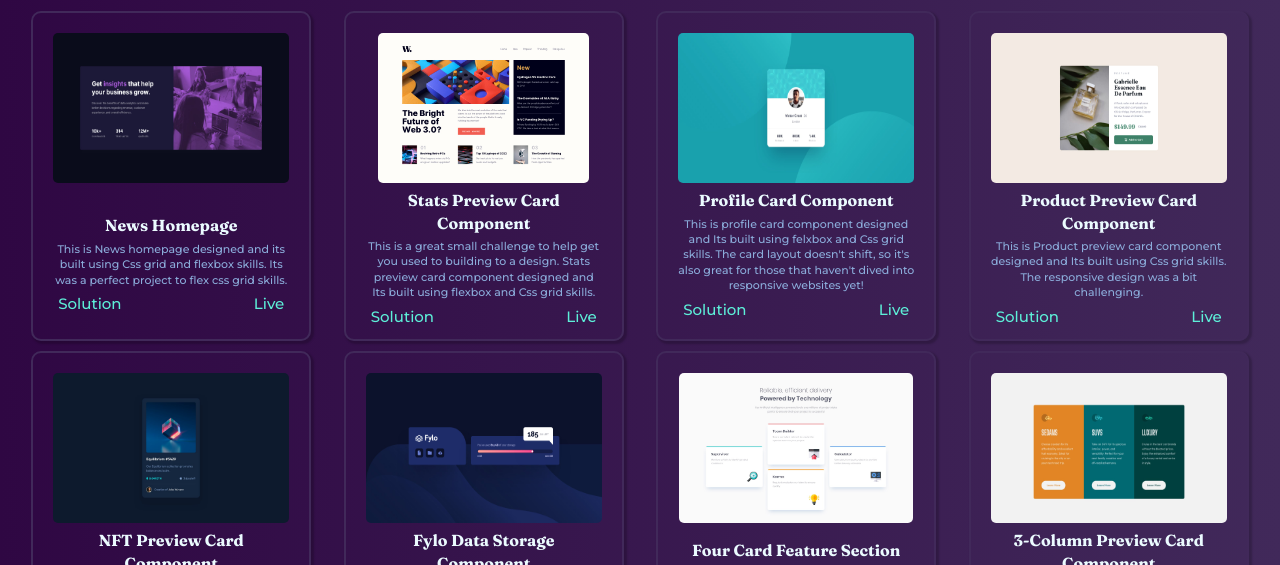
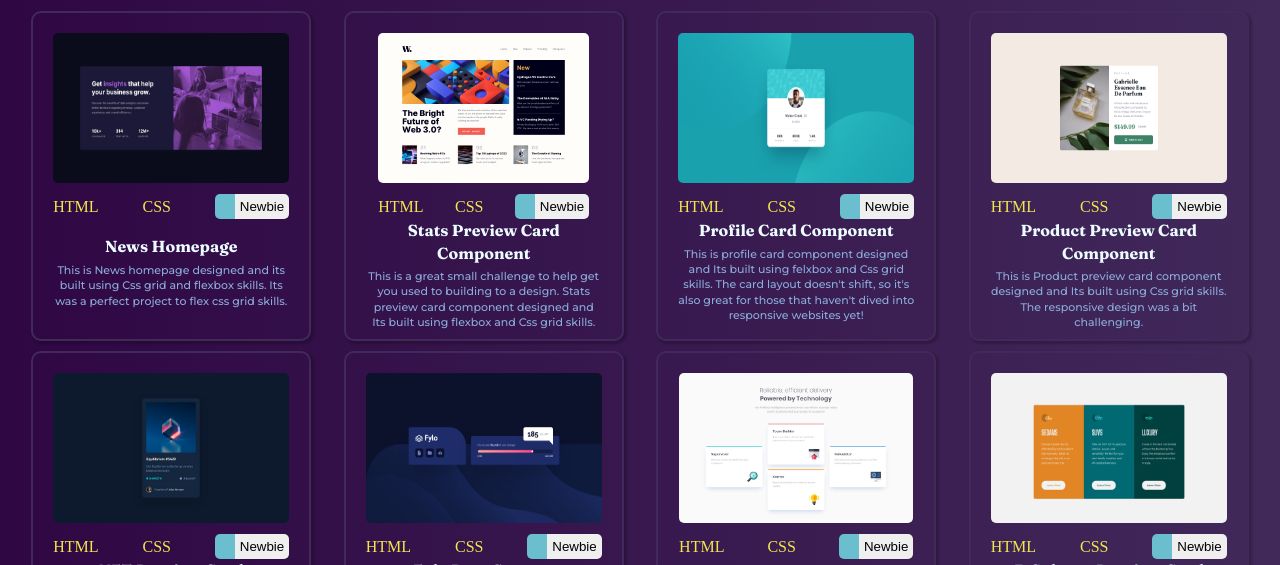
Before and after one commit to jomoke814/Frontend-Mentor-challenges, a plain HTML site: page index.html in a window 1280 px wide. Shown: the part 387-952 px from the top of the page. Drawn offline with Linux system fonts and the light colour scheme.

Commit message:
changing card dynamic code

```diff
--- a/css/styles.css
+++ b/css/styles.css
@@ -112,6 +112,24 @@ video {
     border-radius: 5px;
 }
 
+.tags {
+    display: flex;
+    justify-content: space-between;
+    align-items: center;
+    margin-top: 5px;
+}
+
+.tags p {
+    color: #f1e74d;
+}
+
+button {
+    border: none;
+    border-radius: 5px;
+    padding: 5px;
+    border-left: 20px solid rgb(106, 190, 205);;
+}
+
 .links {
     display: flex;
     align-items: center;
--- a/js/app.js
+++ b/js/app.js
@@ -2,19 +2,68 @@
 
 const projectCards = document.querySelector('.project-card');
 projects.forEach(project => {
-    projectCards.innerHTML += `
-    <div class="cards">
-                <div class="image">
-                    <img src="images/${project.image}" alt="design-img">
-                </div>
-                <div class="description">
-                    <h2>${project.name}</h2>
-                    <p>${project.description}</p>
-                    <div class="links">
-                        <a href="https://github.com/jomoke814/news-homepage">Solution</a>
-                        <a href="https://jomoke814.github.io/news-homepage/">Live</a>
-                    </div>
-                </div>
-            </div>
-    `;
+    const card = document.createElement('div');
+    card.classList.add('cards');
+    const image = document.createElement('div');
+    image.classList.add('image');
+    const img = document.createElement('img');
+    img.setAttribute('src', `${project.image}`)
+    const tags = document.createElement('div');
+    tags.classList.add('tags');
+    const para1 = document.createElement('p');
+    para1.textContent = `${project.tags.tag1}`;
+    const para2 = document.createElement('p');
+    para2.textContent = `${project.tags.tag2}`;
+    const buttonTag = document.createElement('button');
+    buttonTag.textContent = `${project.tags.tag3}`;
+    const descriptionTag = document.createElement('div');
+    descriptionTag.classList.add('description');
+    const heading = document.createElement('h2');
+    heading.textContent = `${project.title}`;
+    const para = document.createElement('p');
+    para.textContent = `${project.description}`;
+    const linkTag = document.createElement('div');
+    linkTag.classList.add('links');
+    const para3 = document.createElement('p')
+    para3.textContent =
+
+
+    projectCards.appendChild(card);
+    card.appendChild(image);
+    image.appendChild(img);
+    image.appendChild(tags);
+    tags.appendChild(para1);
+    tags.appendChild(para2);
+    tags.appendChild(buttonTag);
+    card.appendChild(descriptionTag);
+    descriptionTag.appendChild(heading);
+    descriptionTag.appendChild(para);
+    descriptionTag.appendChild(linkTag);
 })
+
+
+
+
+
+
+
+
+
+
+
+
+
+
+    // <div class="cards">
+    //             <div class="image">
+    //                 <img src="images/${project.image}" alt="design-img">
+    //             </div>
+    //             <div class="description">
+    //                 <h2>${project.name}</h2>
+    //                 <p>${project.description}</p>
+    //                 <div class="links">
+    //                     <a href="https://github.com/jomoke814/news-homepage">Solution</a>
+    //                     <a href="https://jomoke814.github.io/news-homepage/">Live</a>
+    //                 </div>
+    //             </div>
+    //         </div>
--- a/js/projects.js
+++ b/js/projects.js
@@ -1,57 +1,156 @@
 let projects = [
     {
-        image: "desktop-design-2.jpg",
-        name: "News Homepage",
+        image: "images/desktop-design-2.jpg",
+        tags: {
+            tag1: 'HTML',
+            tag2: 'CSS',
+            tag3: 'Newbie'
+        },
+        title: "News Homepage",
         description: "This is News homepage designed and its built using Css grid and flexbox skills. Its was a perfect project to flex css grid skills.",
+        link: {
+            link1: '',
+            link2: ''
+        }
     },
     {
-        image: "desktop-design.jpg",
-        name: "Stats Preview Card Component",
+        image: "images/desktop-design.jpg",
+        tags: {
+            tag1: 'HTML',
+            tag2: 'CSS',
+            tag3: 'Newbie'
+        },
+        title: "Stats Preview Card Component",
         description: "This is a great small challenge to help get you used to building to a design. Stats preview card component designed and Its built using flexbox and Css grid skills.",
+        link: {
+            link1: '',
+            link2: ''
+        }
     },
     {
-        image: "desktop-design-3.jpg",
-        name: "Profile Card Component",
+        image: "images/desktop-design-3.jpg",
+        tags: {
+            tag1: 'HTML',
+            tag2: 'CSS',
+            tag3: 'Newbie'
+        },
+        title: "Profile Card Component",
         description: "This is profile card component designed and Its built using felxbox and Css grid skills. The card layout doesn't shift, so it's also great for those that haven't dived into responsive websites yet!",
+        link: {
+            link1: '',
+            link2: ''
+        }
     },
     {
-        image: "desktop-design-4.jpg",
-        name: "Product Preview Card Component",
+        image: "images/desktop-design-4.jpg",
+        tags: {
+            tag1: 'HTML',
+            tag2: 'CSS',
+            tag3: 'Newbie'
+        },
+        title: "Product Preview Card Component",
         description: "This is Product preview card component designed and Its built using Css grid skills. The responsive design was a bit challenging.",
+        link: {
+            link1: '',
+            link2: ''
+        }
     },
     {
-        image: "desktop-design-5.jpg",
-        name: "NFT Preview Card Component",
+        image: "images/desktop-design-5.jpg",
+        tags: {
+            tag1: 'HTML',
+            tag2: 'CSS',
+            tag3: 'Newbie'
+        },
+        title: "NFT Preview Card Component",
         description: "This HTML & CSS only challenge is perfect for anyone just starting out or anyone wanting a small project to play around with.",
+        link: {
+            link1: '',
+            link2: ''
+        }
     },
     {
-        image: "desktop-design-6.jpg",
-        name: "Fylo Data Storage Component",
+        image: "images/desktop-design-6.jpg",
+        tags: {
+            tag1: 'HTML',
+            tag2: 'CSS',
+            tag3: 'Newbie'
+        },
+        title: "Fylo Data Storage Component",
         description: "This component has some interesting CSS challenges in the design. If you're looking to test your CSS skills, this will be a great project for you.",
+        link: {
+            link1: '',
+            link2: ''
+        }
     },
     {
-        image: "desktop-design-7.jpg",
-        name: "Four Card Feature Section",
+        image: "images/desktop-design-7.jpg",
+        tags: {
+            tag1: 'HTML',
+            tag2: 'CSS',
+            tag3: 'Newbie'
+        },
+        title: "Four Card Feature Section",
         description: "A nice layout-based challenge for beginners. This will test anyone who is new to multi-column and responsive layouts.",
+        link: {
+            link1: '',
+            link2: ''
+        }
     },
     {
-        image: "desktop-design-8.jpg",
-        name: "3-Column Preview Card Component",
+        image: "images/desktop-design-8.jpg",
+        tags: {
+            tag1: 'HTML',
+            tag2: 'CSS',
+            tag3: 'Newbie'
+        },
+        title: "3-Column Preview Card Component",
         description: "This challenge is perfect if you're just getting started. The shift between the layouts will be a nice test if you're new to building responsive projects.",
+        link: {
+            link1: '',
+            link2: ''
+        }
     },
     {
-        image: "desktop-preview.jpg",
-        name: "Order Summary Component",
+        image: "images/desktop-preview.jpg",
+        tags: {
+            tag1: 'HTML',
+            tag2: 'CSS',
+            tag3: 'Newbie'
+        },
+        title: "Order Summary Component",
         description: "A perfect project for newbies who are starting to build confidence with layouts. Create this using flexbox and grid.",
+        link: {
+            link1: '',
+            link2: ''
+        }
     },
     {
-        image: "desktop-design-9.jpg",
-        name: "Testimonial grid section",
+        image: "images/desktop-design-9.jpg",
+        tags: {
+            tag1: 'HTML',
+            tag2: 'CSS',
+            tag3: 'Newbie'
+        },
+        title: "Testimonial grid section",
         description: "This challenge will be perfect practice for anyone wanting to test their CSS Grid skills. Grid is such a powerful addition to CSS, so it's worth getting to grips with it!",
+        link: {
+            link1: '',
+            link2: ''
+        }
     },
     {
-        image: "desktop-design-10.jpg",
-        name: "QR code component",
+        image: "images/desktop-design-10.jpg",
+        tags: {
+            tag1: 'HTML',
+            tag2: 'CSS',
+            tag3: 'Newbie'
+        },
+        title: "QR code component",
         description: "A perfect first challenge if you're new to HTML and CSS. The card layout doesn't shift, so it's ideal if you haven't learned about building responsive layouts yet.",
+        link: {
+            link1: '',
+            link2: ''
+        }
     }
 ]
```
